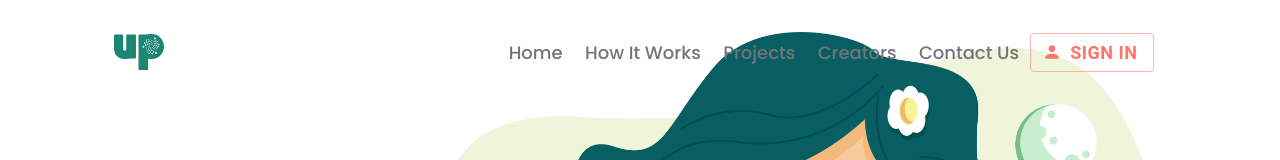
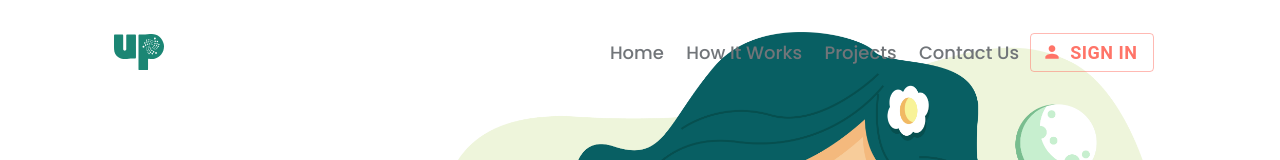
Before and after one commit to CroplyOfficial/iota-up-client, a React (Create React App) app: page / in a window 1280 px wide. Shown: the top 160 px of the page. Built offline with nearby package versions, Linux system fonts and the light colour scheme.

Commit message:
removed creators tab

```diff
--- a/src/components/navbar/Navbar.tsx
+++ b/src/components/navbar/Navbar.tsx
@@ -171,11 +171,6 @@ export const Navbar = (props: INavbarProps) => {
                 Projects
               </Typography>
             </Link>
-            <Link to={paths.creators} className={classes.link}>
-              <Typography variant="h5" className={classes.a}>
-                Creators
-              </Typography>
-            </Link>
             <Link to={paths.contactUs} className={classes.link}>
               <Typography variant="h5" className={classes.a}>
                 Contact Us
```
